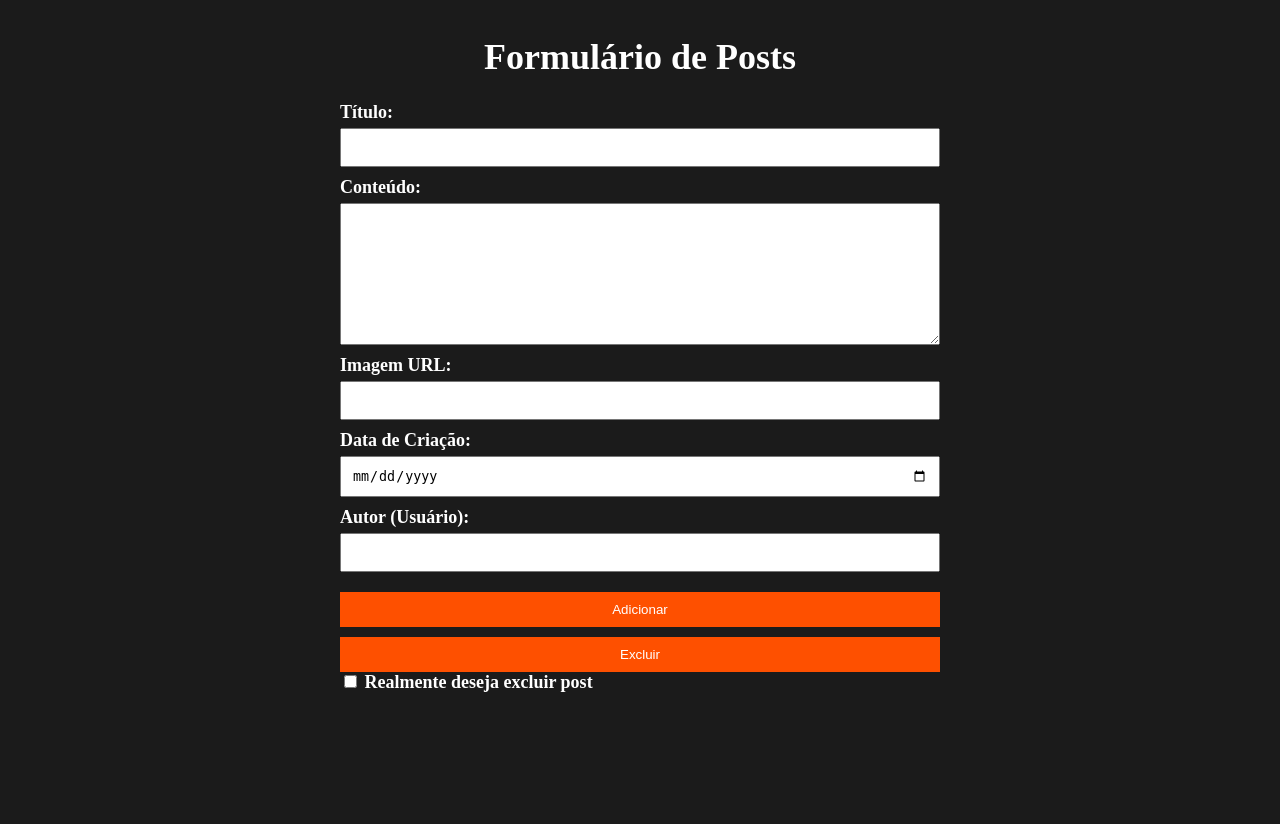
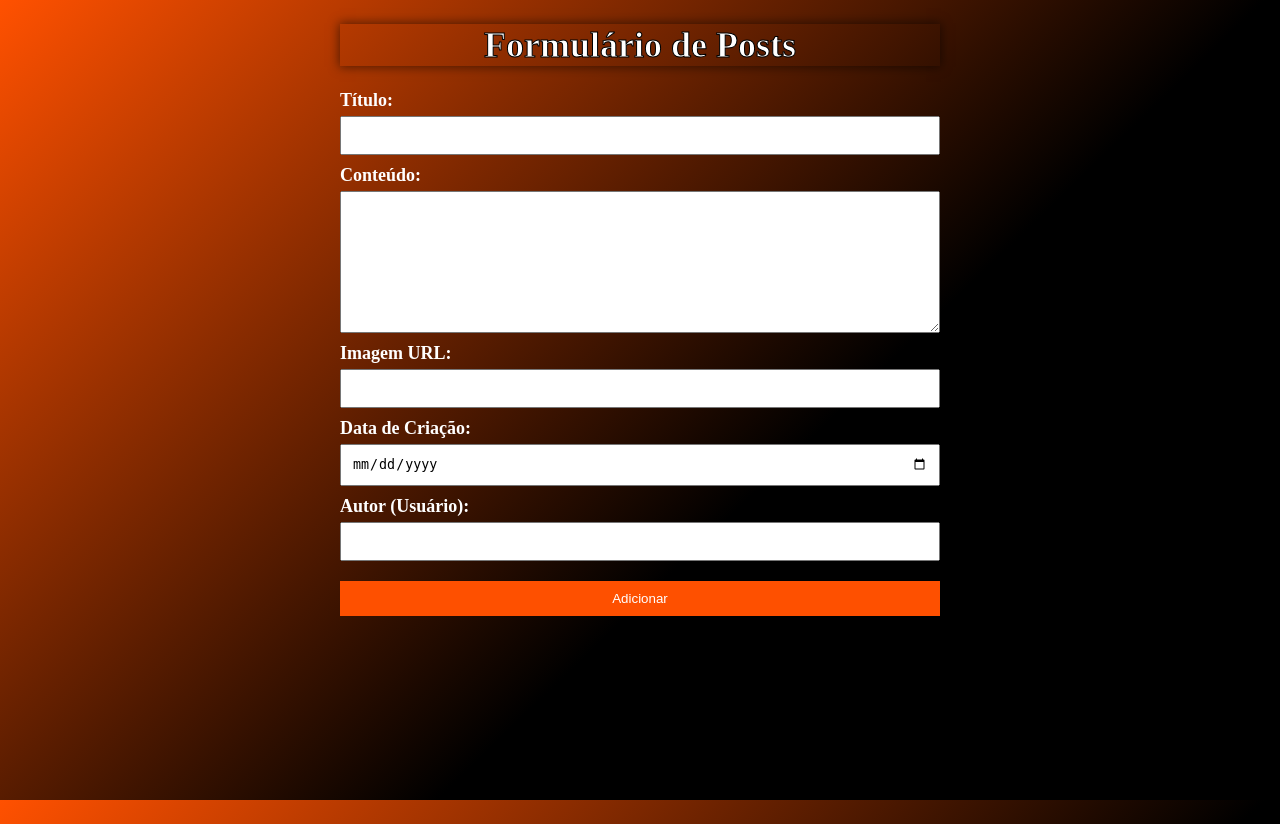
Before and after one commit to CODE-Salles/T.O.Ctoc, a PHP site: page /Form.posts.html in a window 1280 px wide. Before the commit the page ends 692 px from the top, so only its background shows below. Run offline with PHP 8.4, Linux system fonts and the light colour scheme.

Commit message:
Correção do Formulário de Posts

```diff
--- a/app/views/admin/Form.posts.css
+++ b/app/views/admin/Form.posts.css
@@ -1,9 +1,14 @@
-body {
+html, body {
+    height: 100%; /* Define a altura do html e body como 100% */
+    margin: 0; /* Remove as margens padrão */
     font-family: 'Amethysta';
-    margin: 36px;
-    background-color: #1B1B1B;
     font-size: 18px;
     font-weight: bold;
+}
+
+body {
+    background: linear-gradient(136deg, rgb(0, 0, 0) 0%, hsl(19, 100%, 50%) 0%, #000000 60%);
+    color: white; /* Define a cor do texto */
 }
 
 .container {
@@ -14,12 +19,14 @@ body {
 h1 {
     text-align: center;
     color: white;
+    font-weight: bold;
+    -webkit-text-stroke: 1px black;
+    box-shadow: 0px 0px 10px 1px rgba(0, 0, 0, 0.52);
 }
 
 form {
     display: flex;
     flex-direction: column;
-    color: white;
 }
 
 form label {
@@ -42,70 +49,5 @@ form button {
 }
 
 form button:hover {
-    background-color: #fe5000;
+    background-color: green;
 }
-
-#posts {
-    margin-top: 20px;
-}
-
-.post {
-    background-color: #fe5000;
-    border: 2px solid black;
-    padding: 20px;
-    width: 25%;
-    border-radius: 10px;
-    box-shadow: 0px 0px 10px 1px rgba(0, 0, 0, 0.52);
-    border-radius: 4px;
-    margin: 10px;
-    font-weight: bold;
-}
-
-.post img {
-    max-width: 100%;
-}
-
-.post .actions {
-    display: flex;
-    justify-content: flex-end;
-}
-
-.modal {
-    display: none;
-    position: fixed;
-    z-index: 1;
-    left: 0;
-    top: 0;
-    width: 100%;
-    height: 100%;
-    overflow: auto;
-    background-color: rgb(0, 0, 0);
-    background-color: rgba(0, 0, 0, 0.4);
-    padding-top: 60px;
-}
-
-.modal-content {
-    background-color: #fefefe;
-    margin: 5% auto;
-    padding: 20px;
-    border: 1px solid #888;
-    width: 80%;
-}
-
-.close {
-    color: #aaa;
-    float: right;
-    font-size: 28px;
-    font-weight: bold;
-}
-
-.close:hover,
-.close:focus {
-    color: black;
-    text-decoration: none;
-    cursor: pointer;
-}
-
-.confirmacao-label {
-    color: white; /* Altere para a cor desejada */
-}
--- a/app/views/admin/Form.posts.html
+++ b/app/views/admin/Form.posts.html
@@ -30,15 +30,10 @@
       <input type="text" id="autor" name="autor" required>
 
       <button type="submit" id="btnAdicionar">Adicionar</button>
-      <button type="submit" id="btnAdicionar">Excluir</button>
     </form>
 
-    <input type="checkbox" id="confirmacaoRemocao" name="confirmacaoRemocao" required>
-    <label for="confirmacaoRemocao" class="confirmacao-label">Realmente deseja excluir post</label><br>
+  </div>
 
+</body>
 
-      </div>
-    </div>
-  </div>
-</body>
 </html>
```
